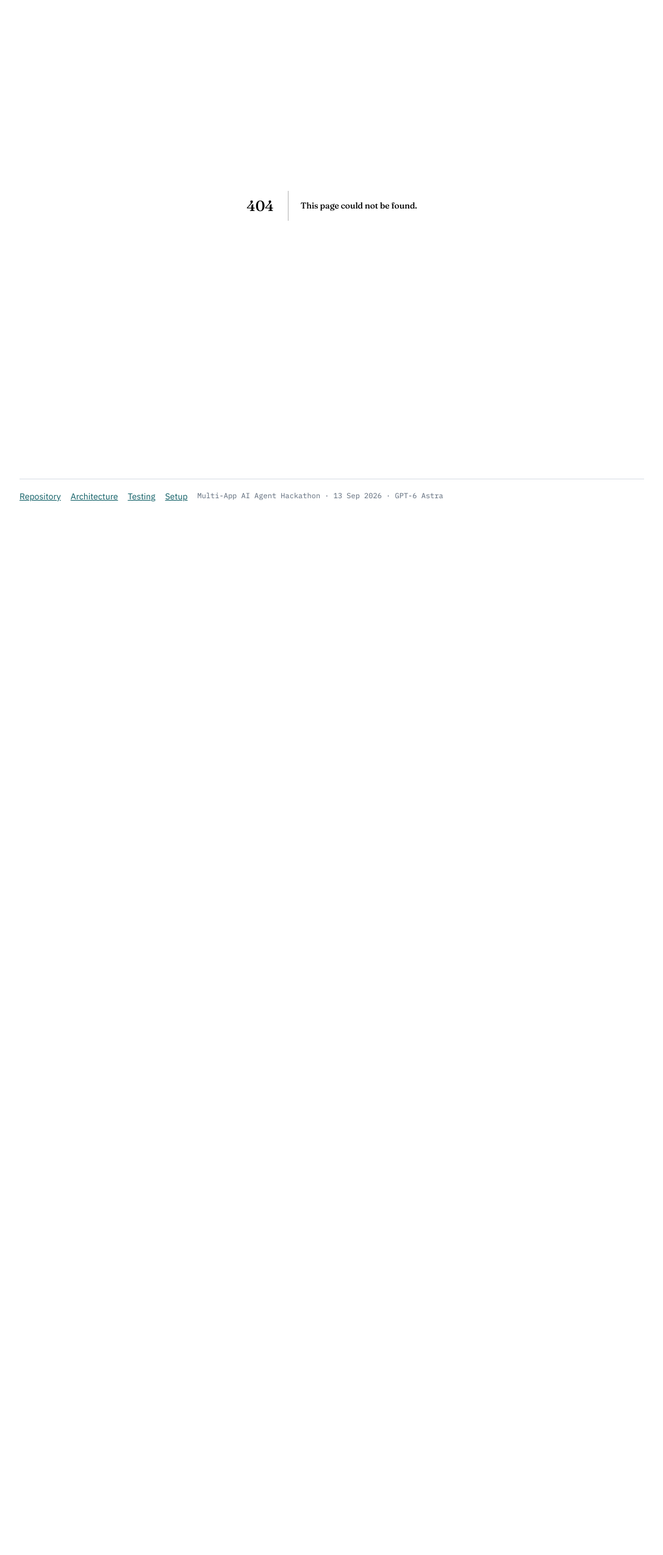
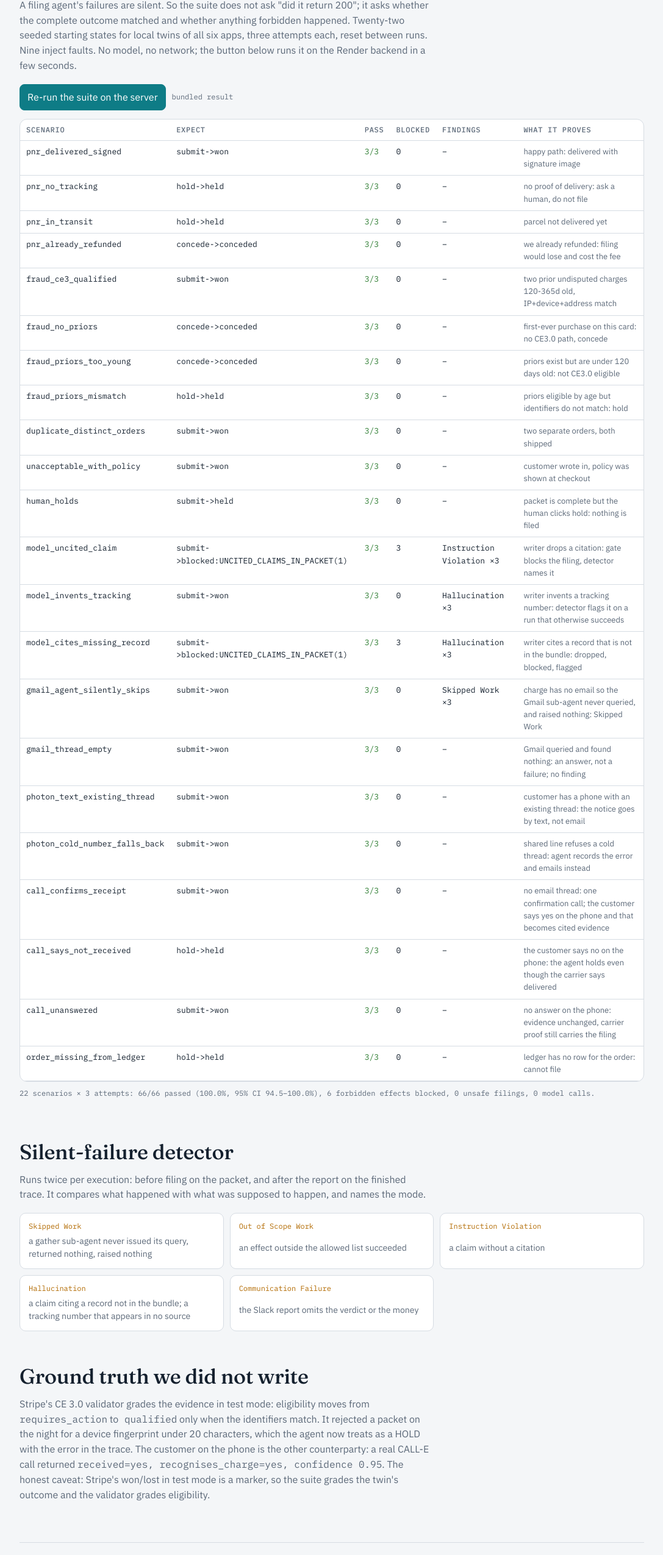
Before and after one commit to N-45div/Rebuttal, a Next.js app in the folder web/: page /eval in a window 1280 px wide. Before the commit this address had no page. Shown: the part 180-2730 px from the top of the page at 61% size, without its empty margins (96-1183 px from the left). Before the commit the page ends 1070 px from the top, so only its background shows below. Built offline with nearby package versions, Linux system fonts and the light colour scheme; no server answers.

Commit message:
web: reliability page: 22-scenario table, re-run the suite on the server, detector modes, ground truth

```diff
--- /dev/null
+++ b/web/src/app/eval/page.tsx
@@ -0,0 +1,42 @@
+import EvalTable from "@/components/EvalTable";
+
+const MODES: [string, string][] = [
+  ["Skipped Work", "a gather sub-agent never issued its query, returned nothing, raised nothing"],
+  ["Out of Scope Work", "an effect outside the allowed list succeeded"],
+  ["Instruction Violation", "a claim without a citation"],
+  ["Hallucination", "a claim citing a record not in the bundle; a tracking number that appears in no source"],
+  ["Communication Failure", "the Slack report omits the verdict or the money"],
+];
+
+export default function EvalPage() {
+  return (
+    <>
+      <section>
+        <h2>How we know it works</h2>
+        <p className="sub">
+          A filing agent&apos;s failures are silent. So the suite does not ask &quot;did it return 200&quot;; it asks whether the complete outcome
+          matched and whether anything forbidden happened. Twenty-two seeded starting states for local twins of all six apps, three attempts each,
+          reset between runs. Nine inject faults. No model, no network; the button below runs it on the Render backend in a few seconds.
+        </p>
+        <EvalTable />
+      </section>
+      <section>
+        <h2>Silent-failure detector</h2>
+        <p className="sub">Runs twice per execution: before filing on the packet, and after the report on the finished trace. It compares what happened with what was supposed to happen, and names the mode.</p>
+        <div className="rules">
+          {MODES.map(([m, d]) => <div className="rule" key={m}><code style={{ color: "var(--hold)" }}>{m}</code><span>{d}</span></div>)}
+        </div>
+      </section>
+      <section>
+        <h2>Ground truth we did not write</h2>
+        <p className="sub">
+          Stripe&apos;s CE 3.0 validator grades the evidence in test mode: eligibility moves from <span className="mono">requires_action</span> to
+          <span className="mono"> qualified</span> only when the identifiers match. It rejected a packet on the night for a device fingerprint under 20
+          characters, which the agent now treats as a HOLD with the error in the trace. The customer on the phone is the other counterparty: a real
+          CALL-E call returned <span className="mono">received=yes, recognises_charge=yes, confidence 0.95</span>. The honest caveat: Stripe&apos;s
+          won/lost in test mode is a marker, so the suite grades the twin&apos;s outcome and the validator grades eligibility.
+        </p>
+      </section>
+    </>
+  );
+}
--- /dev/null
+++ b/web/src/components/EvalTable.tsx
@@ -0,0 +1,51 @@
+"use client";
+import { useEffect, useState } from "react";
+import { API, bundled, liveEval, type Eval } from "@/lib/api";
+
+export default function EvalTable() {
+  const [ev, setEv] = useState<Eval | null>(null);
+  const [src, setSrc] = useState("bundled result");
+  const [busy, setBusy] = useState(false);
+
+  useEffect(() => { bundled().then((b) => setEv(b.eval)).catch(() => {}); }, []);
+
+  async function rerun() {
+    setBusy(true); setSrc(`running on ${API} …`);
+    const r = await liveEval(true);
+    if (r) { setEv(r); setSrc(`ran on the server just now in ${r.seconds ?? "?"}s`); }
+    else setSrc("server unreachable, showing the bundled result");
+    setBusy(false);
+  }
+
+  if (!ev) return <p className="src">loading…</p>;
+  const pct = (100 * ev.passed / ev.total).toFixed(1);
+  return (
+    <>
+      <div className="runbar">
+        <button className="primary" onClick={rerun} disabled={busy}>{busy ? "Running the suite…" : "Re-run the suite on the server"}</button>
+        <span className="src">{src}</span>
+      </div>
+      <div className="tablewrap">
+        <table>
+          <thead><tr><th>scenario</th><th>expect</th><th>pass</th><th>blocked</th><th>findings</th><th>what it proves</th></tr></thead>
+          <tbody>
+            {ev.rows.map((r) => (
+              <tr key={r.name}>
+                <td className="mono">{r.name}</td>
+                <td className="mono">{r.expect}</td>
+                <td className="mono" style={{ color: r.pass === r.n ? "var(--won)" : "var(--blocked)" }}>{r.pass}/{r.n}</td>
+                <td className="mono">{r.blocked}</td>
+                <td className="mono">{Object.entries(r.findings).map(([k, v]) => `${k} ×${v}`).join(", ") || "–"}</td>
+                <td style={{ color: "var(--muted)", fontSize: 13 }}>{r.note}</td>
+              </tr>
+            ))}
+          </tbody>
+        </table>
+      </div>
+      <p className="src" style={{ marginTop: 10 }}>
+        {ev.scenarios} scenarios × {ev.attempts} attempts: {ev.passed}/{ev.total} passed ({pct}%, 95% CI {(100 * ev.ci95[0]).toFixed(1)}–{(100 * ev.ci95[1]).toFixed(1)}%),
+        {" "}{ev.blocked} forbidden effects blocked, 0 unsafe filings, 0 model calls.
+      </p>
+    </>
+  );
+}
```
